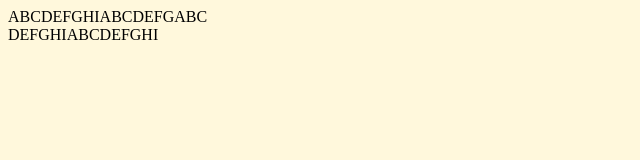
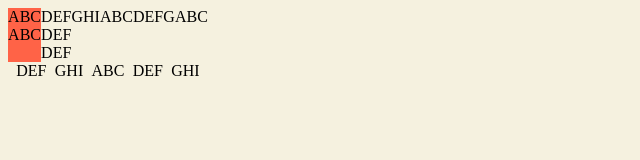
Before and after one commit to agespinosa/hjc, a plain HTML site: page Seccion14FlexBox/index.html in a window 1280 px wide. Shown: the whole page, without its empty margins (0-640 px from the left). Drawn offline with Linux system fonts and the light colour scheme.

Commit message:
Flex justify-content y align-items

```diff
--- a/Seccion14FlexBox/index.html
+++ b/Seccion14FlexBox/index.html
@@ -8,8 +8,15 @@
 </head>
 <body>
     <div class="flex">
-        <div>ABC</div>
-        <div>DEF</div>
+        <div class="red">
+            <div>ABC</div>
+            <div>ABC</div>
+        </div>
+        <div>
+            <div>DEF</div>
+            <div>DEF</div>
+            <div>DEF</div>
+        </div>
         <div>GHI</div>
         <div>ABC</div>
         <div>DEF</div>
--- a/Seccion14FlexBox/main.css
+++ b/Seccion14FlexBox/main.css
@@ -1,5 +1,5 @@
 body{
-    background-color: cornsilk;
+    background-color: rgba(218, 200, 131, 0.25);
     width: 200px;
 }
 .flex{
@@ -7,4 +7,9 @@ body{
     /* flex-direction: row; */
     /* flex-wrap: wrap; */
     flex-flow: row wrap; /* Direccion mas si embuelve o no el contenido*/
+    justify-content: space-evenly;
+    align-items: stretch;
 }
+.red{
+    background-color: tomato;
+}
```
